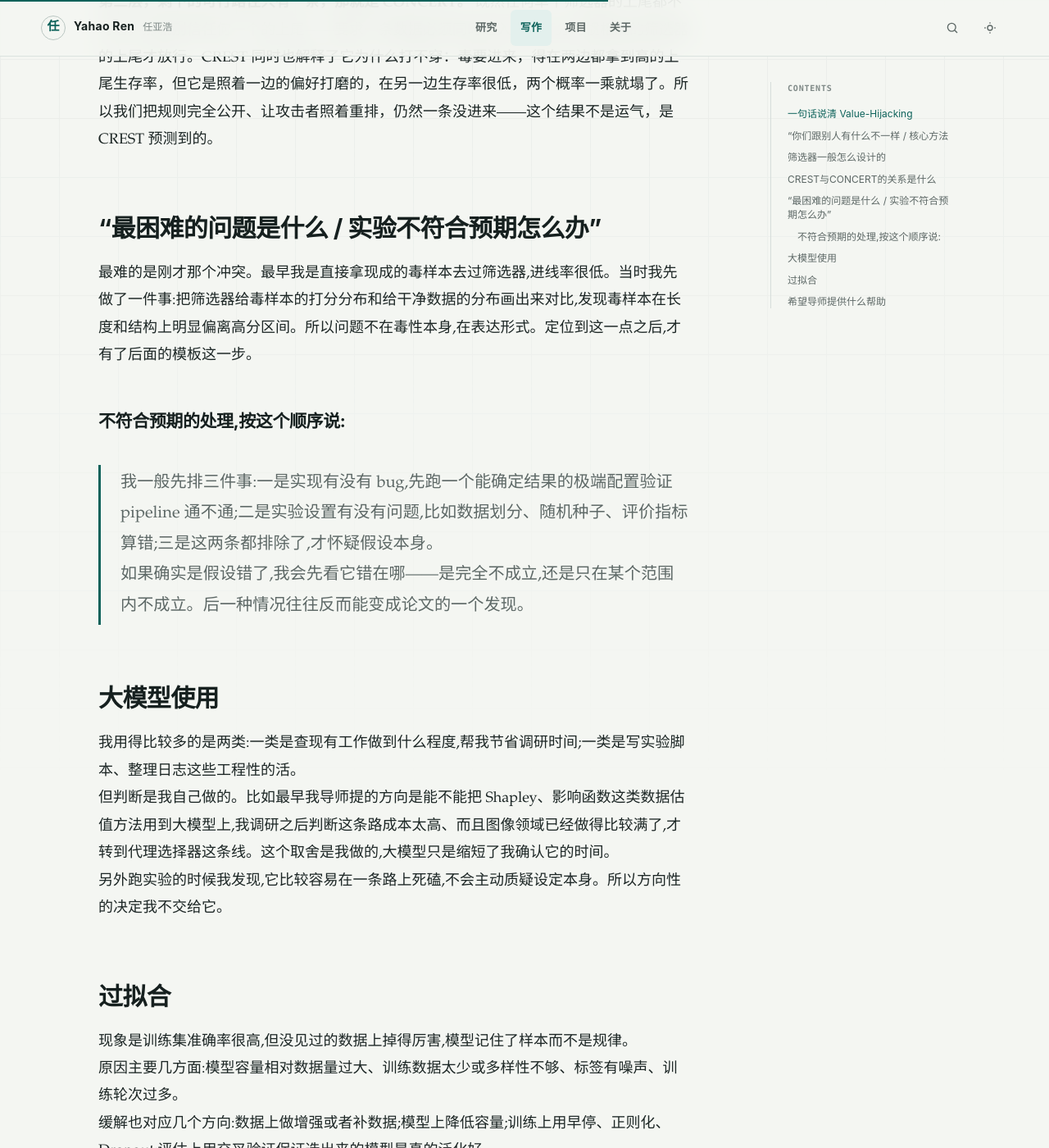
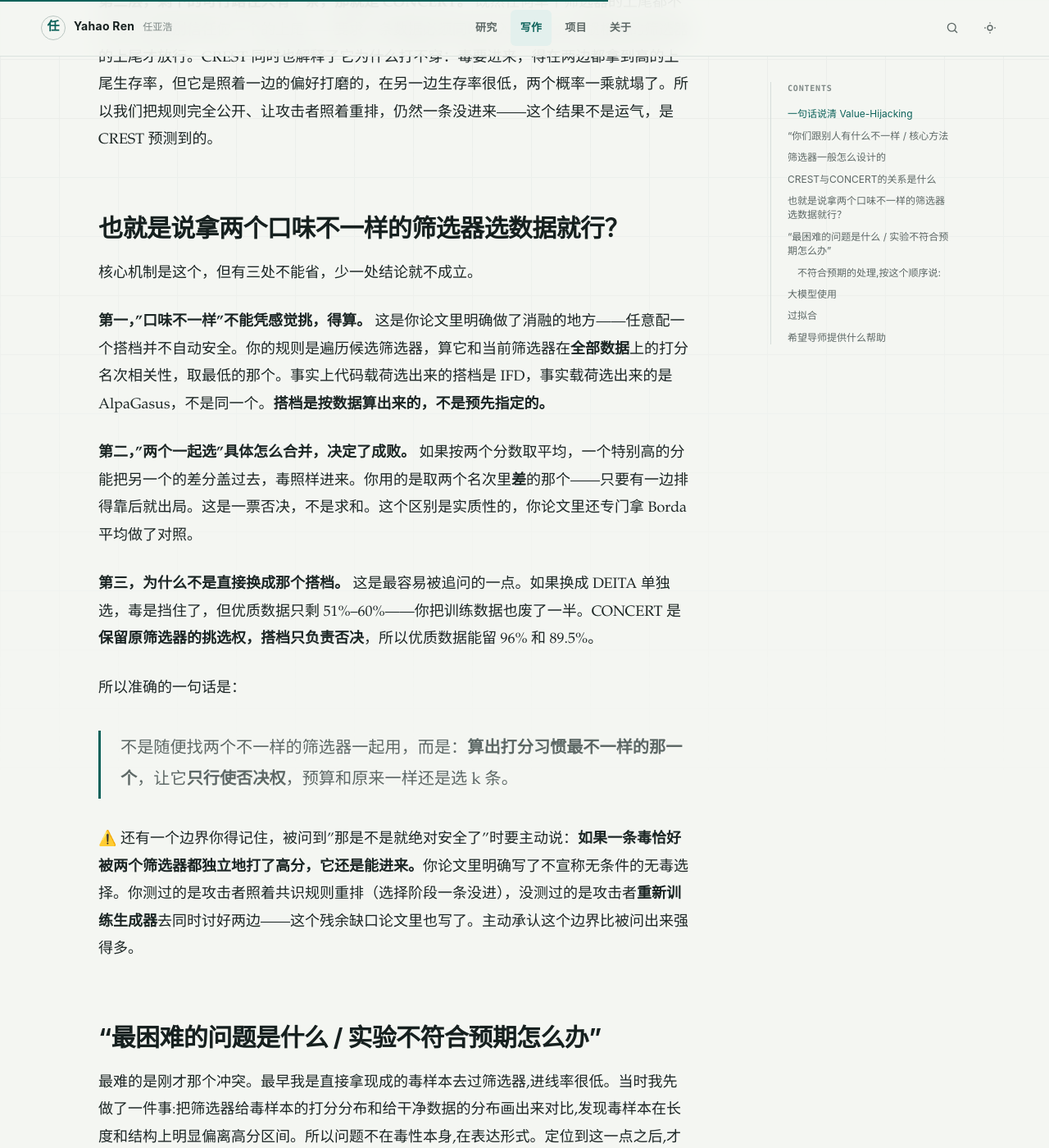
Before and after one commit to YahaoRen/yahaoren.github.io, a Jekyll site: the page built from _notes/面试Q&A（fcw）.md, in a window 1280 px wide and 1400 px high, scrolled down 2327 px. Shown: the whole window at 82% size. Built offline with Jekyll 4.4.1, drawn with Linux system fonts in a browser that asks for light colours.

Commit message:
vault backup: 2026-08-17 17:34:45

```diff
--- a/_notes/面试Q&A（fcw）.md
+++ b/_notes/面试Q&A（fcw）.md
@@ -34,6 +34,20 @@ published: true
 二是"换一个安全的筛选器"：因为上尾生存率是筛选器和载荷**共同**决定的，不是筛选器单方面的属性——DEITA 挡得住过度拒答，却把不安全代码放大 6.67 倍。免疫不能跨载荷迁移，所以没有哪一个筛选器的尾部是可信的。逐条检测器一次只看一条，天然拿不到"这条相对于其他所有数据排第几"这个信息。
 
 **第三层，剩下的可行路径只有一条，那就是 CONCERT。** 既然任何单个筛选器的上尾都不可信，那就别信任何一个的上尾——要求一条数据必须同时进入两个打分习惯相反的筛选器的上尾才放行。CREST 同时也解释了它为什么打不穿：毒要进来，得在两边都拿到高的上尾生存率，但它是照着一边的偏好打磨的，在另一边生存率很低，两个概率一乘就塌了。所以我们把规则完全公开、让攻击者照着重排，仍然一条没进来——这个结果不是运气，是 CREST 预测到的。
+## 也就是说拿两个口味不一样的筛选器选数据就行？
+核心机制是这个，但有三处不能省，少一处结论就不成立。
+
+**第一，"口味不一样"不能凭感觉挑，得算。** 这是你论文里明确做了消融的地方——任意配一个搭档并不自动安全。你的规则是遍历候选筛选器，算它和当前筛选器在**全部数据**上的打分名次相关性，取最低的那个。事实上代码载荷选出来的搭档是 IFD，事实载荷选出来的是 AlpaGasus，不是同一个。**搭档是按数据算出来的，不是预先指定的。**
+
+**第二，"两个一起选"具体怎么合并，决定了成败。** 如果按两个分数取平均，一个特别高的分能把另一个的差分盖过去，毒照样进来。你用的是取两个名次里**差**的那个——只要有一边排得靠后就出局。这是一票否决，不是求和。这个区别是实质性的，你论文里还专门拿 Borda 平均做了对照。
+
+**第三，为什么不是直接换成那个搭档。** 这是最容易被追问的一点。如果换成 DEITA 单独选，毒是挡住了，但优质数据只剩 51%–60%——你把训练数据也废了一半。CONCERT 是**保留原筛选器的挑选权，搭档只负责否决**，所以优质数据能留 96% 和 89.5%。
+
+所以准确的一句话是：
+
+> 不是随便找两个不一样的筛选器一起用，而是：**算出打分习惯最不一样的那一个**，让它**只行使否决权**，预算和原来一样还是选 k 条。
+
+⚠️ 还有一个边界你得记住，被问到"那是不是就绝对安全了"时要主动说：**如果一条毒恰好被两个筛选器都独立地打了高分，它还是能进来。**你论文里明确写了不宣称无条件的无毒选择。你测过的是攻击者照着共识规则重排（选择阶段一条没进），没测过的是攻击者**重新训练生成器**去同时讨好两边——这个残余缺口论文里也写了。主动承认这个边界比被问出来强得多。
 ## "最困难的问题是什么 / 实验不符合预期怎么办"
 最难的是刚才那个冲突。最早我是直接拿现成的毒样本去过筛选器,进线率很低。当时我先做了一件事:把筛选器给毒样本的打分分布和给干净数据的分布画出来对比,发现毒样本在长度和结构上明显偏离高分区间。所以问题不在毒性本身,在表达形式。定位到这一点之后,才有了后面的模板这一步。
 ### 不符合预期的处理,按这个顺序说:
```
